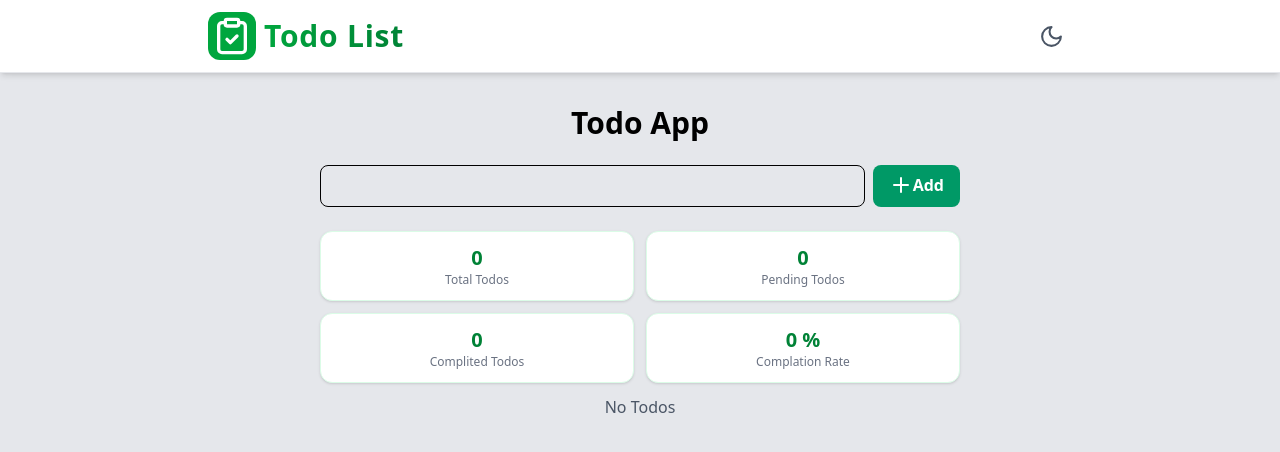
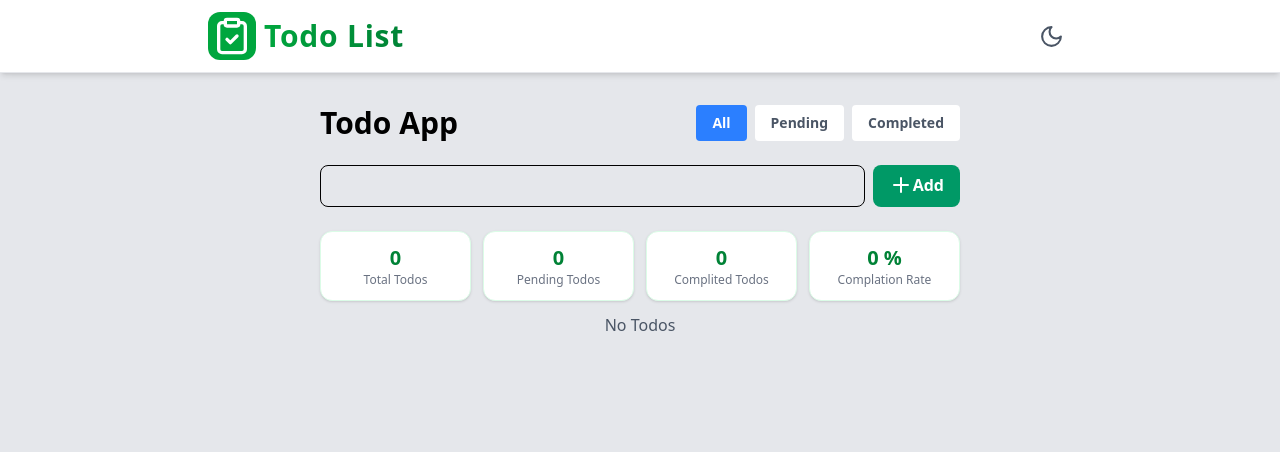
Before and after one commit to Ethayen-B/Todo-App, a React (Vite) app: page / in a window 1280 px wide. Shown: the top 452 px of the page. Built offline with nearby package versions, Linux system fonts and the light colour scheme.

Commit message:
Filter added

```diff
--- a/src/App.tsx
+++ b/src/App.tsx
@@ -1,18 +1,36 @@
-"use Client"
-
-
 import AddTodoForm from "./components/AddTodoForm";
 import NavBar from "./components/NavBar";
 import TodoItems from "./components/TodoItems";
 import TodoStats from "./components/TodoStats";
 import { useTodoStore } from "./lib/TodoStore";
 import { useThemeStore } from "./lib/ThemeStore";
+import Filters from "./components/Filters";
+import { useState } from "react";
+import type { Todo } from "./types/todo";
 
 
 
 function App() {
   const todos = useTodoStore((state) => state.todos);
   const {theme} = useThemeStore();
+
+  type FilterType = 'All' | 'Pending' | 'Completed'
+
+  const [filter, setFilter] = useState<FilterType>('All')
+
+  const getFilterdTodos = (): Todo[] => {
+    switch(filter) {
+      case 'Pending' :
+        return todos.filter(todo => !todo.completed)
+      case 'Completed' :
+        return todos.filter(todo => todo.completed)
+      case 'All':
+      default:
+        return todos;
+    }
+  }
+
+  const visibleTodos = getFilterdTodos();
 
   return (
 
@@ -22,7 +40,11 @@ function App() {
 
       <div className="max-w-2xl mx-auto px-4">
 
-        <div className="text-3xl font-bold text-center dark:text-white mb-6">Todo App</div>
+        <div className="text-3xl font-bold flex justify-between dark:text-white mb-6">
+          Todo App
+
+          <Filters setFilter={setFilter} />
+        </div>
           {/* <Layout /> */}
           <AddTodoForm />
           <TodoStats />
@@ -32,7 +54,7 @@ function App() {
             todos.length == 0 ? (
               <p className="text-center text-gray-600 dark:text-gray-100"> No Todos</p>
             ) : (
-              todos.map((todo) => <TodoItems key={todo.id} todo={todo} />)
+              visibleTodos.map((todo) => <TodoItems key={todo.id} todo={todo} />)
             )
           }
         </div>
--- /dev/null
+++ b/src/components/Filters.tsx
@@ -0,0 +1,29 @@
+import React, { useState } from 'react'
+
+const Filters = ({setFilter}) => {
+
+    const btnData = [
+        {id: 'btn1', text:'All'},
+        {id: 'btn2', text:'Pending'},
+        {id: 'btn3', text:'Completed'},
+    ]
+
+    const [activeBtn, setActiveBtn] = useState('btn1')
+
+
+  return (
+    <div className='flex gap-2'>
+        {btnData.map((btn) => (
+            <button
+                key={btn.id}
+                onClick={() => {setFilter(btn.text); setActiveBtn(btn.id)}}
+                className={`${ activeBtn === btn.id ? 'bg-blue-500 text-white' : 'bg-white text-gray-600'} hover:bg-blue-300  py-1 px-4 rounded text-sm`} >
+                {btn.text}
+            </button>
+        ))}
+
+    </div>
+  )
+}
+
+export default Filters
--- /dev/null
+++ b/src/components/Modal.tsx
@@ -0,0 +1,19 @@
+import React from 'react'
+import { LuX } from 'react-icons/lu'
+
+const Modal = ({open, onClose, children}) => {
+  return (
+    <div onClick={onClose}
+        className={`fixed inset-0 flex justify-center items-center transition-colors
+        ${open ? "visible bg-black/20" : "invisible"}`}>
+            <div onClick={e => e.stopPropagation()} className={`bg-white dark:bg-gray-400 rounded-xl shadow p-6 transition-all ${open ? "scale-100 opacity-100" : 'scale-125 opacity-0'}`}>
+                <button onClick={onClose} className='absolute top-2 right-2 p-1 rounded-lg text-gray-400 bg-white dark:bg-gray-500 dark:text-white hover:bg-gray-50 hover:text-gray-600 '>
+                    <LuX />
+                </button>
+                {children}
+            </div>
+    </div>
+  )
+}
+
+export default Modal
--- a/src/components/TodoItems.tsx
+++ b/src/components/TodoItems.tsx
@@ -2,6 +2,7 @@ import { useState } from 'react';
 import { useTodoStore } from '../lib/TodoStore';
 import type { Todo } from '../types/todo'
 import { BsCheck, BsPencil, BsTrash, BsX } from 'react-icons/bs';
+import Modal from './Modal';
 
 const TodoItems = ({todo} : {todo : Todo}) => {
 
@@ -12,6 +13,7 @@ const TodoItems = ({todo} : {todo : Todo}) => {
       const [isEdited, setIsEdited] = useState(false);
       const [editedText, setEditedText] = useState(todo.text);
 
+      const [open, setOpen] = useState(false)
 
 
       const handleSaveEdit = () => {
@@ -82,9 +84,29 @@ const TodoItems = ({todo} : {todo : Todo}) => {
               </button>
             <button
               className='p-2 text-red-600 dark:text-gray-900 hover:bg-red-100 hover:rounded-2xl'
-              onClick={() => deleteTodo(todo.id)}>
+              onClick={() => {setOpen(true)}}>
+                {/*  */}
                 <BsTrash className='w-6 h-6'/>
             </button>
+
+            <Modal open={open} onClose={()=> setOpen(false)}>
+                <div className="text-center w-60">
+                  <BsTrash className='w-14 h-14 text-red-500 dark:text-gray-700 mx-auto' />
+                <div className="mx-auto my-4 w-48">
+                  <h3 className="text-lg font-black text-gray-800">Confirm Delete</h3>
+                  <p className='text-sm text-gray-50'>
+                    Are you sure you want to delete this item?
+                  </p>
+                </div>
+
+                <div className="flex gap-4 items-center justify-center">
+                  <div onClick={() => deleteTodo(todo.id)} className="bg-red-500 dark:bg-gray-600 dark:hover:bg-gray-700 py-2 px-4 rounded-3xl hover:bg-red-700 text-white">Delete</div>
+                  <div onClick={() => setOpen(false)} className="bg-gray-500 py-2 px-4 rounded-3xl hover:bg-gray-700 text-white">Cancel</div>
+                </div>
+
+                </div>
+
+            </Modal>
           </>
         )}
 
--- a/src/components/TodoStats.tsx
+++ b/src/components/TodoStats.tsx
@@ -52,7 +52,7 @@ const TodoStats = () => {
     <div className=''>
         <div className="grid grid-cols-1 gap-4 w-full">
                 <div className=" space-y-4 sm:space-y-6">
-                        <div className="grid grid-cols-4  md:grid-cols-2  gap-3 mb-3 ">
+                        <div className="grid grid-cols-4 gap-3 mb-3 ">
                             <StatCard className="max-w-2xl" title="Total Todos" value={total}/>
                             <StatCard className="max-w-2xl" title="Pending Todos" value={pending } />
                             <StatCard className="max-w-2xl" title="Complited Todos" value={completed} />
```
